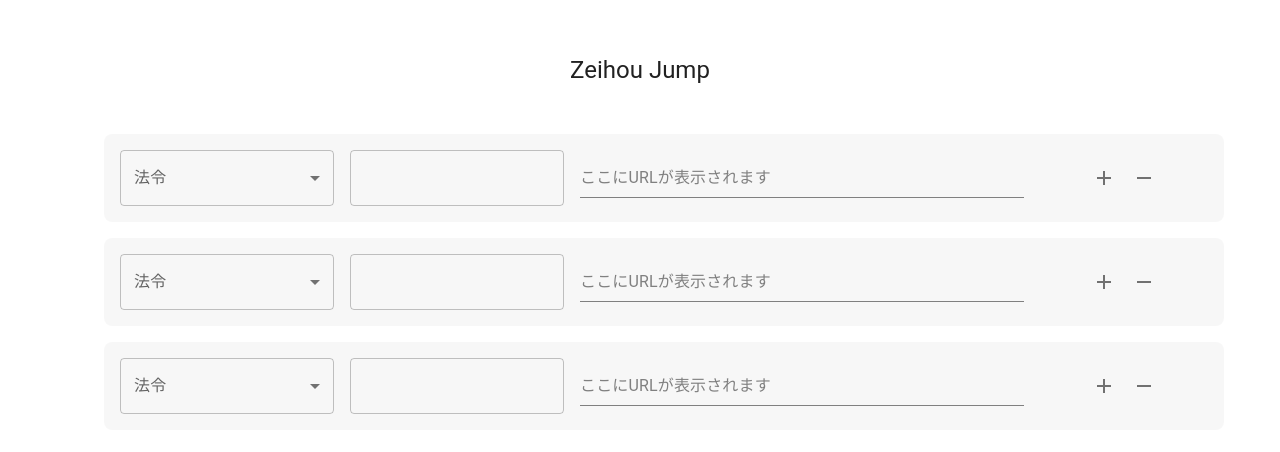
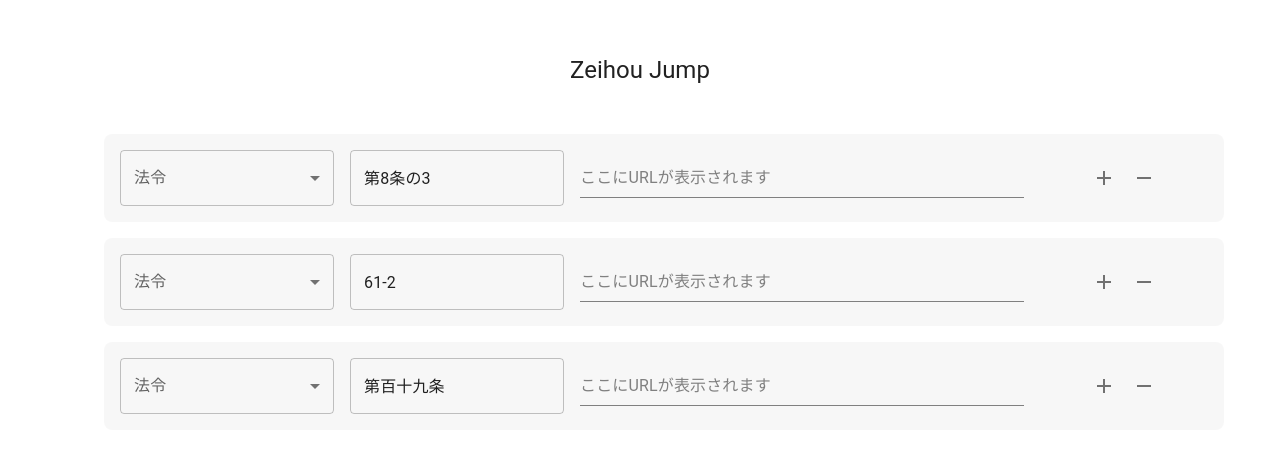
Before and after one commit to okayu-f/zeihoujump, a React (Vite) app: page / in a window 1280 px wide. Shown: the part 190-642 px from the top of the page. Built offline with nearby package versions, Linux system fonts and the light colour scheme.

Commit message:
条番号のデフォルト値を指定

```diff
--- a/src/App.tsx
+++ b/src/App.tsx
@@ -16,9 +16,9 @@ const App: React.FC = () => {
   const defaultRows = isRowDataArray(savedRows)
     ? savedRows
     : [
-        { id: 1, defaultValue: '' },
-        { id: 2, defaultValue: '' },
-        { id: 3, defaultValue: '' },
+        { id: 1, defaultValue: '第8条の3' },
+        { id: 2, defaultValue: '61-2' },
+        { id: 3, defaultValue: '第百十九条' },
       ];
 
   const [rows, setRows] = useState<RowData[]>(defaultRows);
```
